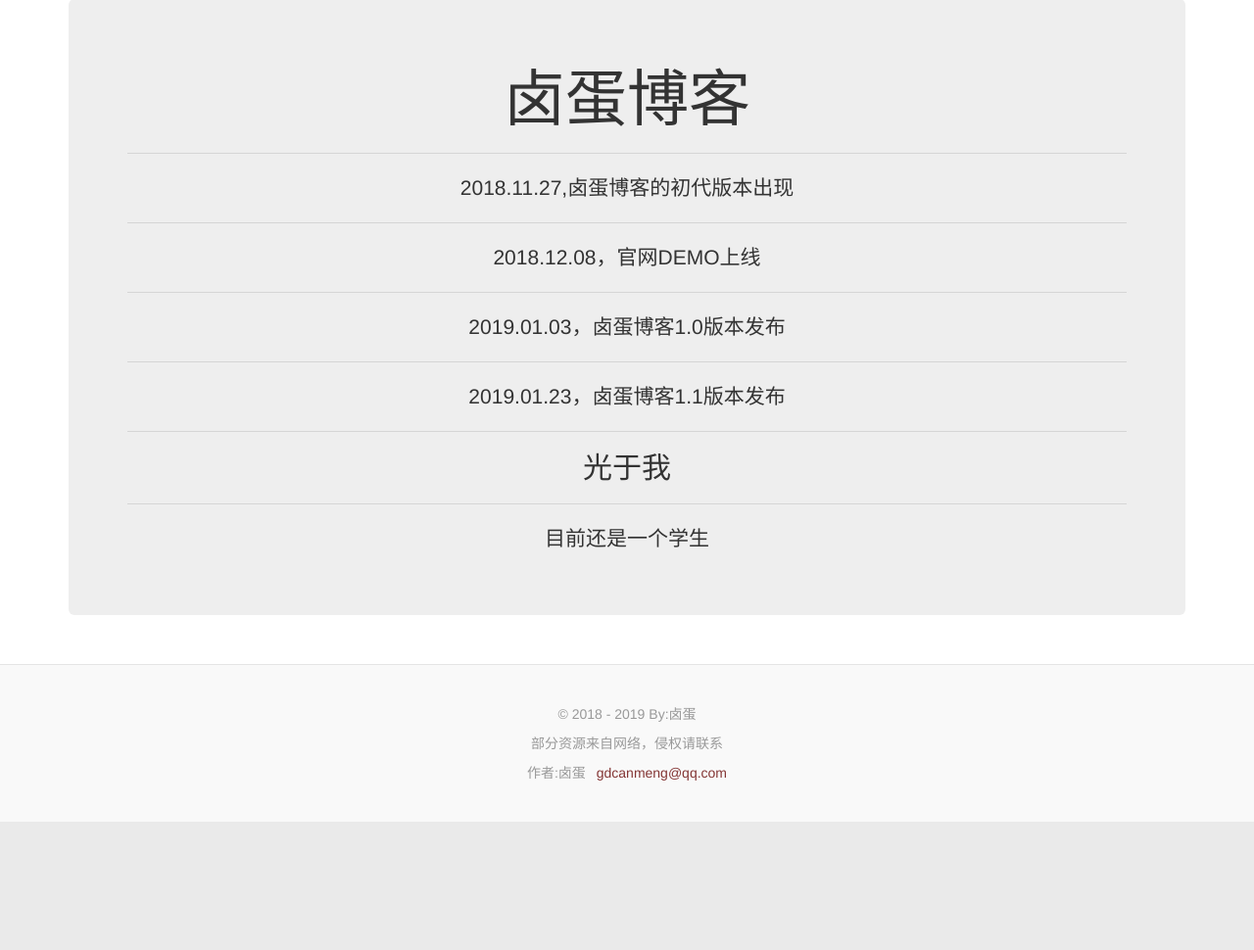
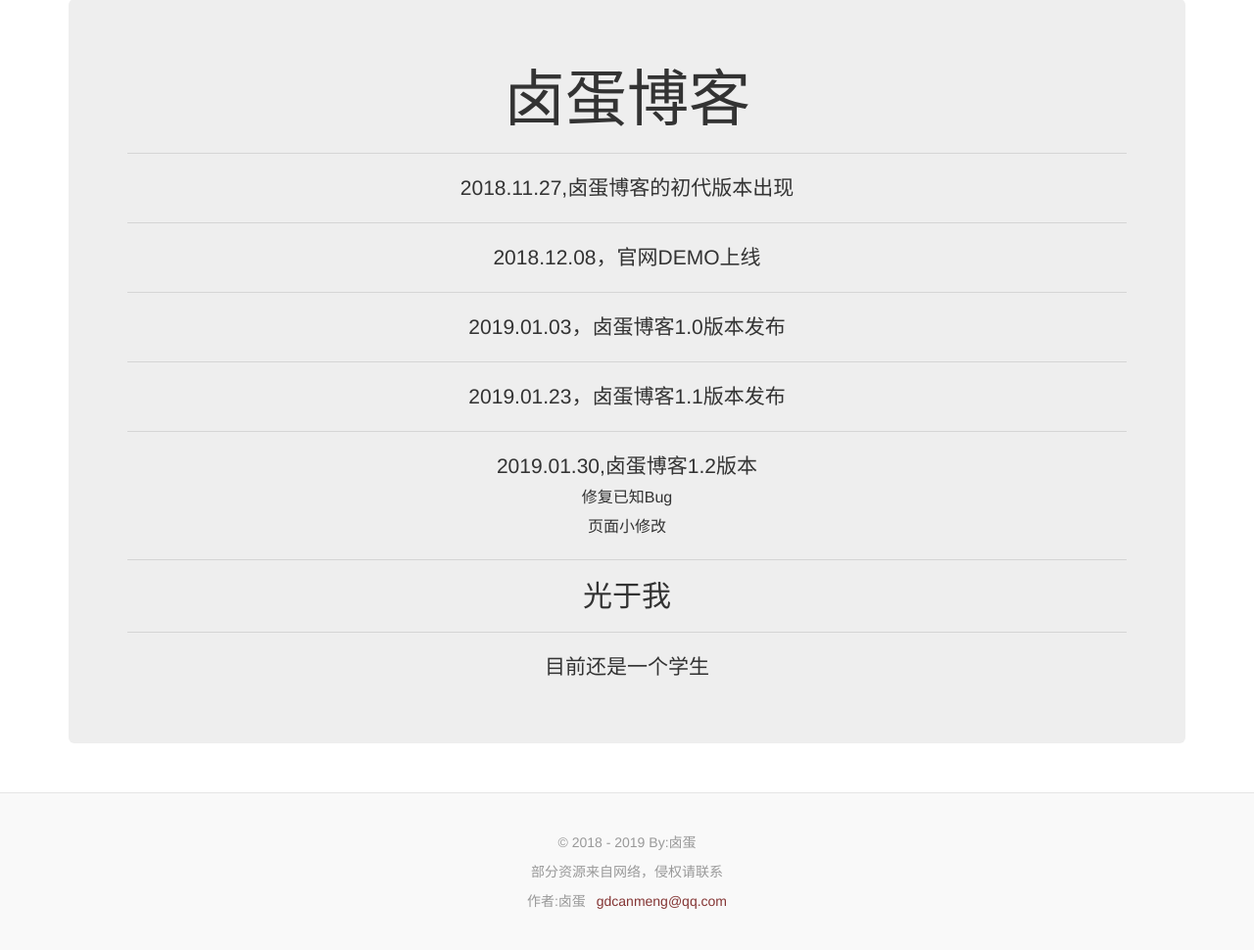
Before and after one commit to gdludan/blog, a Django app: template blog/index/templates/about.html in a window 1280 px wide. Shown: the part 73-1043 px from the top of the page at 98% size. Before the commit the page ends 912 px from the top, so only its background shows below. Run offline with Django 3.2, Linux system fonts and the light colour scheme; the template is opened without the code that fills it, so the values that code supplies are empty; parts of the project's set-up code (start-up, migrations or seed data) failed here and were passed over; some libraries are stand-ins or nearby versions.

Commit message:
修复已知Bug,页面小修改

```diff
--- a/blog/index/templates/about.html
+++ b/blog/index/templates/about.html
@@ -8,6 +8,7 @@
         <p>2018.12.08，官网DEMO上线</p><hr/>
         <p>2019.01.03，卤蛋博客1.0版本发布</p><hr/>
         <p>2019.01.23，卤蛋博客1.1版本发布</p><hr/>
+        <p>2019.01.30,卤蛋博客1.2版本<br/><span style="font-size:16px;">修复已知Bug<br/>页面小修改</span></p><hr/>
         <h2>光于我</h2><hr/>
         <p>目前还是一个学生</p>
       </div>
```
